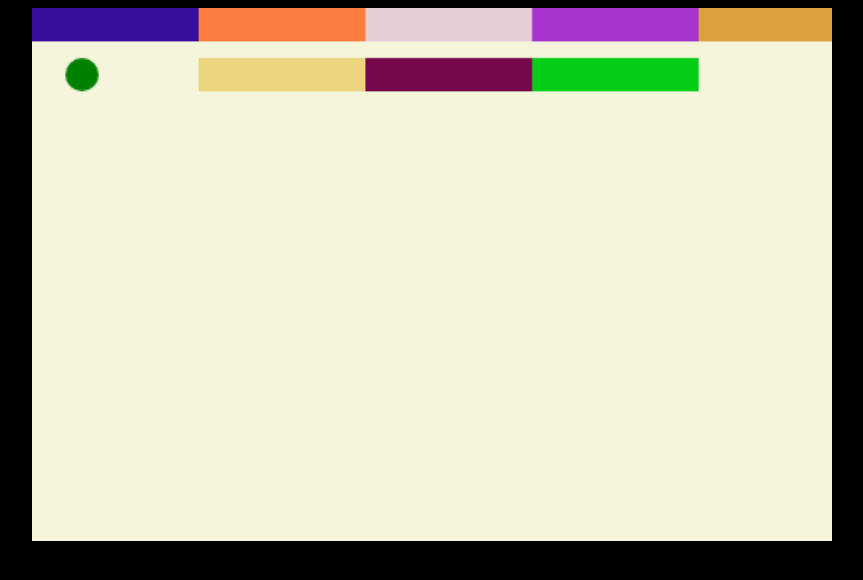
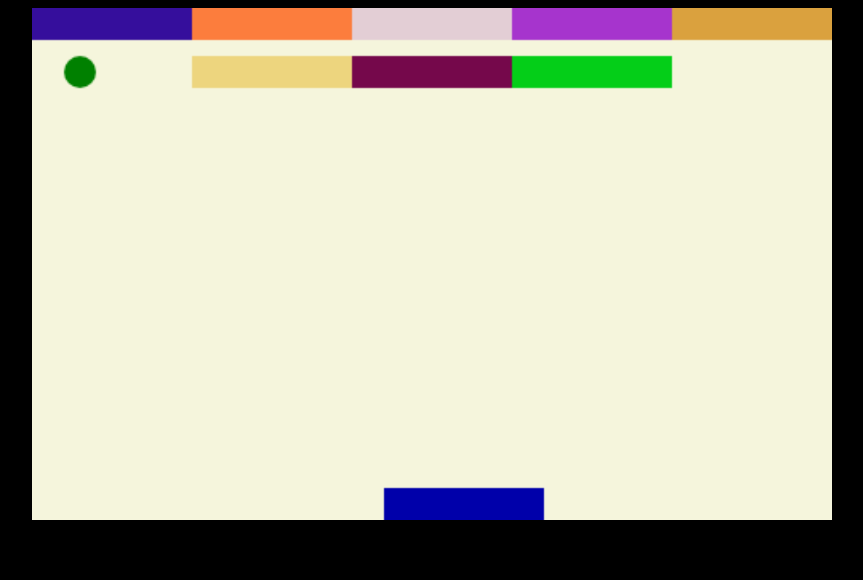
Before and after one commit to dmaii/breakout, a plain HTML site: page index.html in a window 1280 px wide. Shown: the whole page, without its empty margins (208-1071 px from the left). Drawn offline with nearby package versions, Linux system fonts and the light colour scheme.

Commit message:
fix width

```diff
--- a/index.html
+++ b/index.html
@@ -18,6 +18,6 @@
     }
   </style>
   <body>
-    <canvas width="480" height="320"></canvas>
+    <canvas width="500" height="320"></canvas>
   </body>
 </html>
--- a/script/game.js
+++ b/script/game.js
@@ -55,16 +55,14 @@ var ball = {
   y: player.y - 10,
   xVelocity: -1,
   yVelocity: 1,
-  width: 10,
-  height: 10,
+  radius: 10,
   _checkCollisions: function(context) {
-    if (ball.x <= 0 || ball.x >= WIDTH) {
+    if (ball.x === 0 || ball.x === WIDTH) {
       return 'verticalCollision';
-    } else if (ball.y <= 0 || ball.y >= HEIGHT) {
+    } else if (ball.y === 0 || ball.y === HEIGHT) {
       return 'horizontalCollision';
     }
 
-    // TODO: fix this push/pop scheme so it doesn' clear all the collidables
     for (var i = 0; i < collidables.length; i++) {
       var collidable = collidables[i];
 
@@ -92,13 +90,12 @@ var ball = {
     this.y = this.y - this.yVelocity;
 
     context.beginPath();
-    context.arc(this.x, this.y, 10, 0, Math.PI*2, true);
+    context.arc(this.x, this.y, this.radius, 0, Math.PI*2, true);
     context.fillStyle = 'green';
     context.fill();
   }
 };
 
-// TODO: Destroyable block
 function Block(x, y) {
   this.x = x;
   this.y = y;
@@ -118,7 +115,7 @@ function Block(x, y) {
     var inYRange = ball.y >= this.y && ball.y <= this.y + this.height;
 
     if (inXRange && inYRange) {
-      if (ball.x === this.x) {
+      if (ball.x === this.x || ball.x === this.x + this.width) {
         return 'verticalCollision';
       } else if (ball.y === (this.y + this.height)) {
         return 'horizontalCollision';
@@ -173,6 +170,8 @@ function draw(context) {
     if (collidable.block === true) {
       blockCount++;
       collidable.draw(context);
+    } else if (collidable.block === undefined) {
+      collidable.draw(context);
     }
   });
 
```
